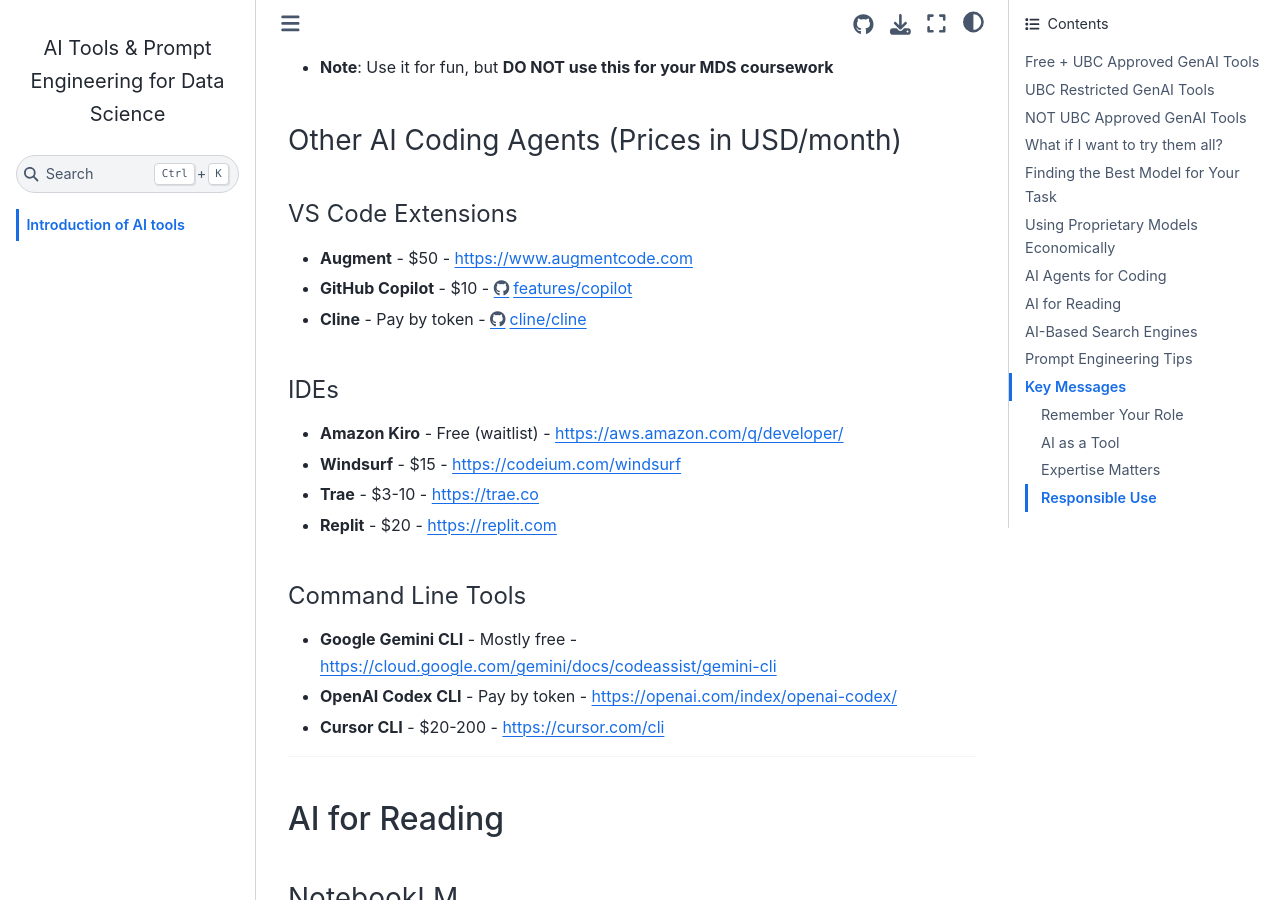
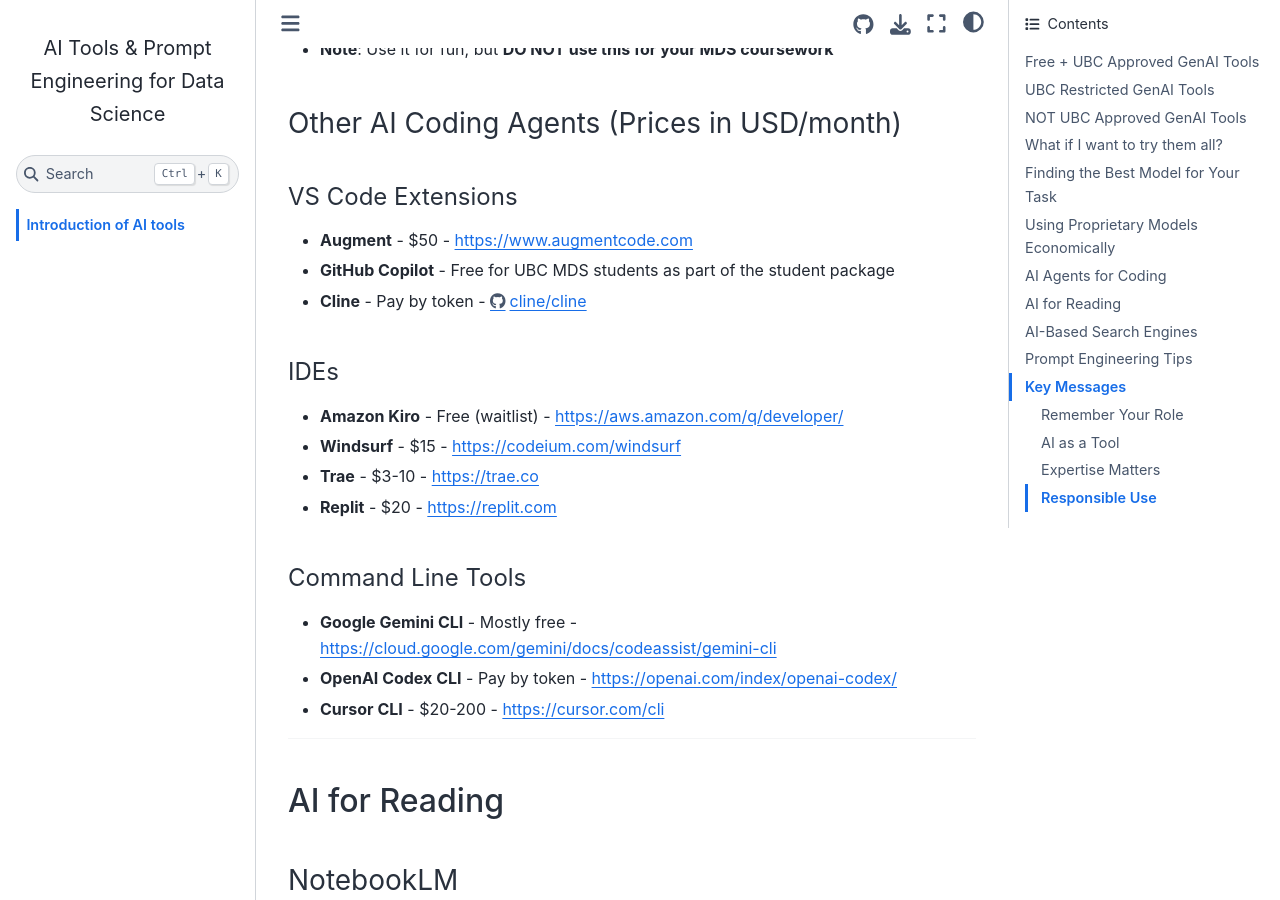
Before and after one commit to skysheng7/ai_tools_playground, a Jupyter Book: the page built from intro.md, in a window 1280 px wide and 900 px high, scrolled down 3838 px. Built offline with Jupyter Book 1.0.4 settings and Sphinx 7.4.7 and the Sphinx Book theme 1.1.4, drawn with Linux system fonts in a browser that asks for light colours.

Commit message:
github copilot free

```diff
--- a/intro.md
+++ b/intro.md
@@ -1,6 +1,4 @@
 # Introduction of AI tools
-
----
 
 ## Free + UBC Approved GenAI Tools
 
@@ -117,7 +115,7 @@
 
 #### VS Code Extensions
 - **Augment** - $50 - [https://www.augmentcode.com](https://www.augmentcode.com)
-- **GitHub Copilot** - $10 - [https://github.com/features/copilot](https://github.com/features/copilot)
+- **GitHub Copilot** - Free for UBC MDS students as part of the student package
 - **Cline** - Pay by token - [https://github.com/cline/cline](https://github.com/cline/cline)
 
 #### IDEs
```
